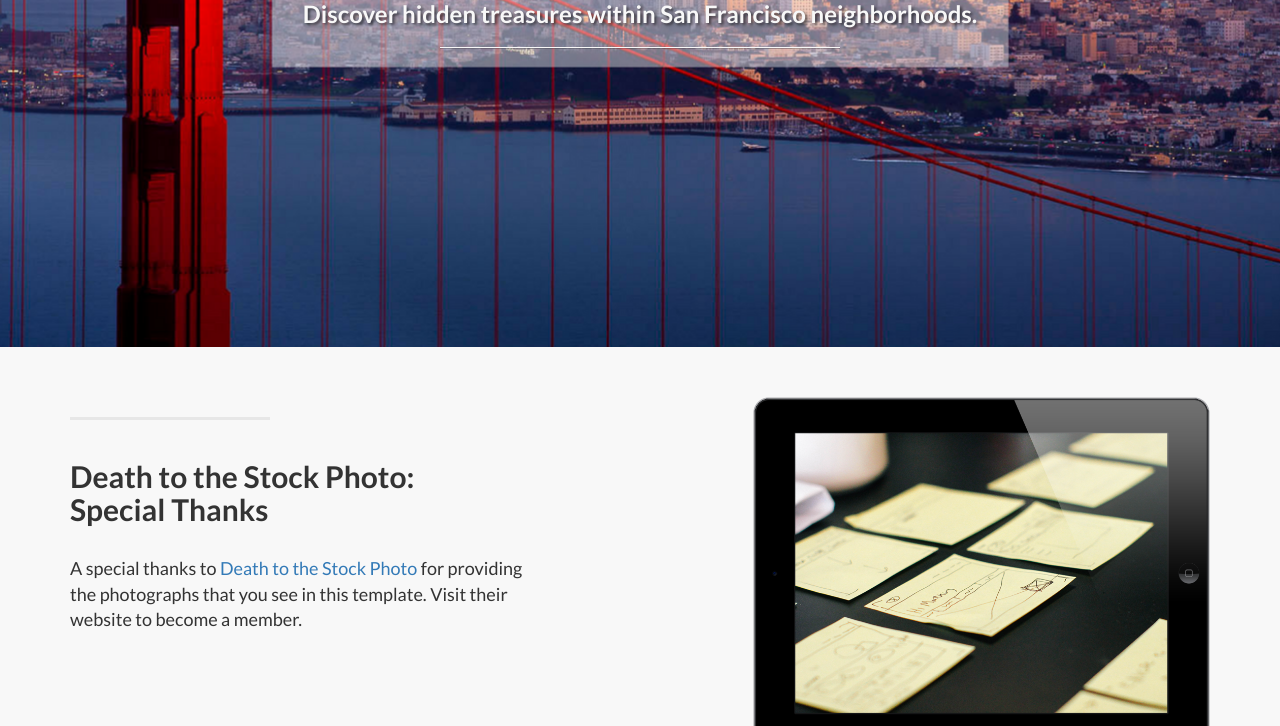
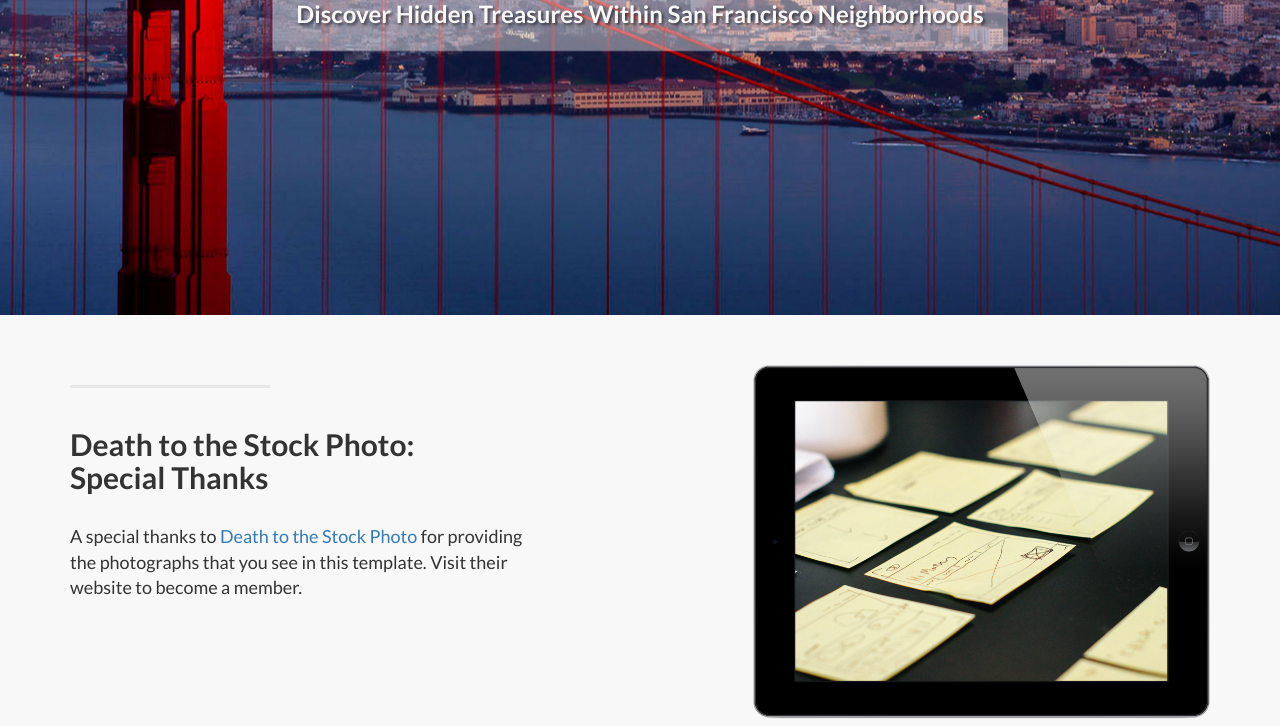
Before and after one commit to ibhan88/sf_treasures, a plain HTML site: page templates/homepage.html in a window 1280 px wide. Shown: the part 374-1100 px from the top of the page. Drawn offline with Linux system fonts and the light colour scheme; files whose address does not match are found by name.

Commit message:
Updating header

```diff
--- a/templates/homepage.html
+++ b/templates/homepage.html
@@ -9,7 +9,7 @@
     <meta name="description" content="">
     <meta name="author" content="">
 
-    <title>Landing Page - Start Bootstrap Theme</title>
+    <title>SF Treasues</title>
 
     <!-- Bootstrap Core CSS -->
     <link href="/static/css/bootstrap.min.css" rel="stylesheet">
@@ -41,8 +41,8 @@
                 <div class="col-lg-12">
                     <div class="intro-message">
                         <h1>SF Treasure</h1>
-                        <h3>Discover hidden treasures within San Francisco neighborhoods.</h3>
-                        <hr class="intro-divider">
+                        <h3>Discover Hidden Treasures Within San Francisco Neighborhoods</h3>
+<!--                         <hr class="intro-divider"> -->
                     </div>
                 </div>
             </div>
```
